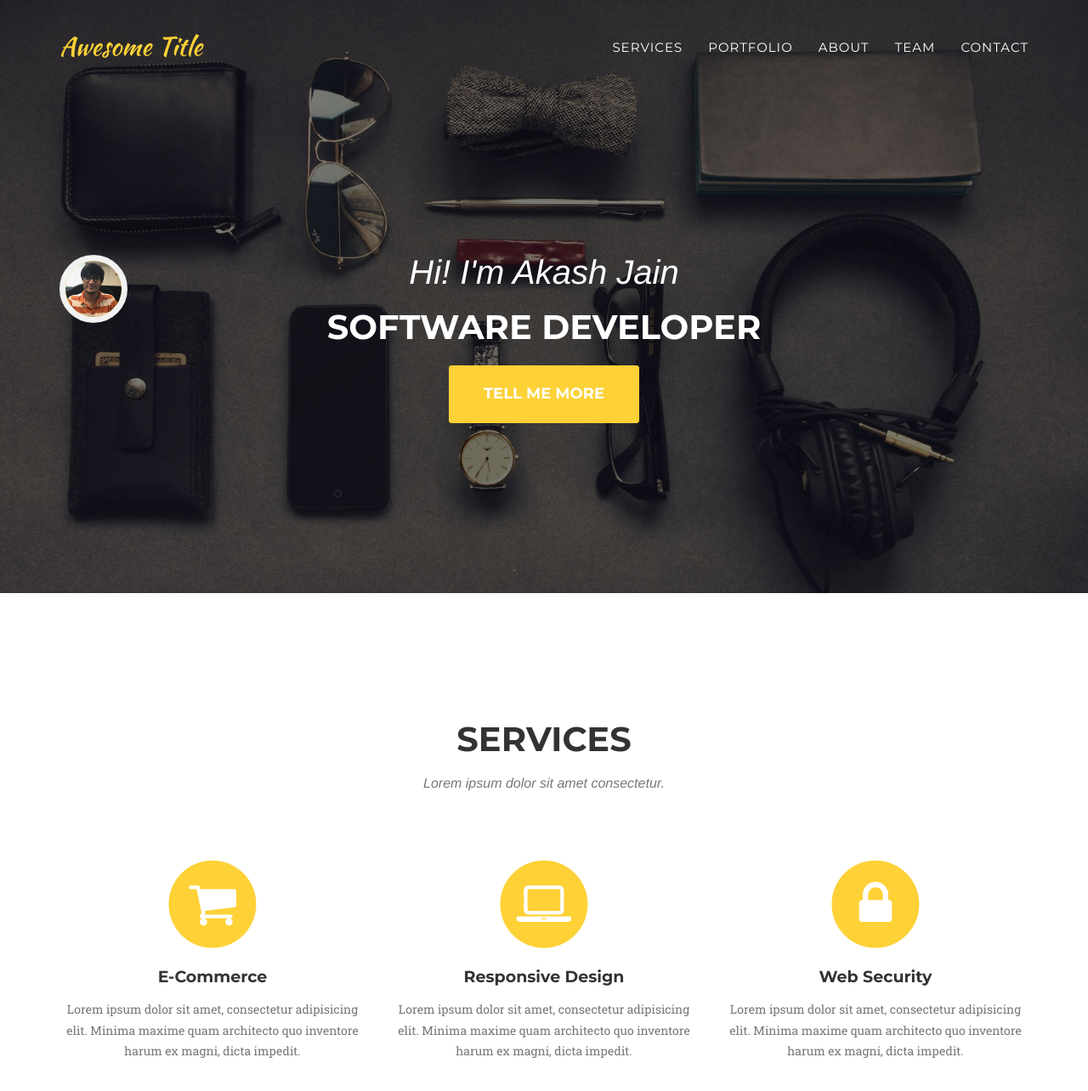
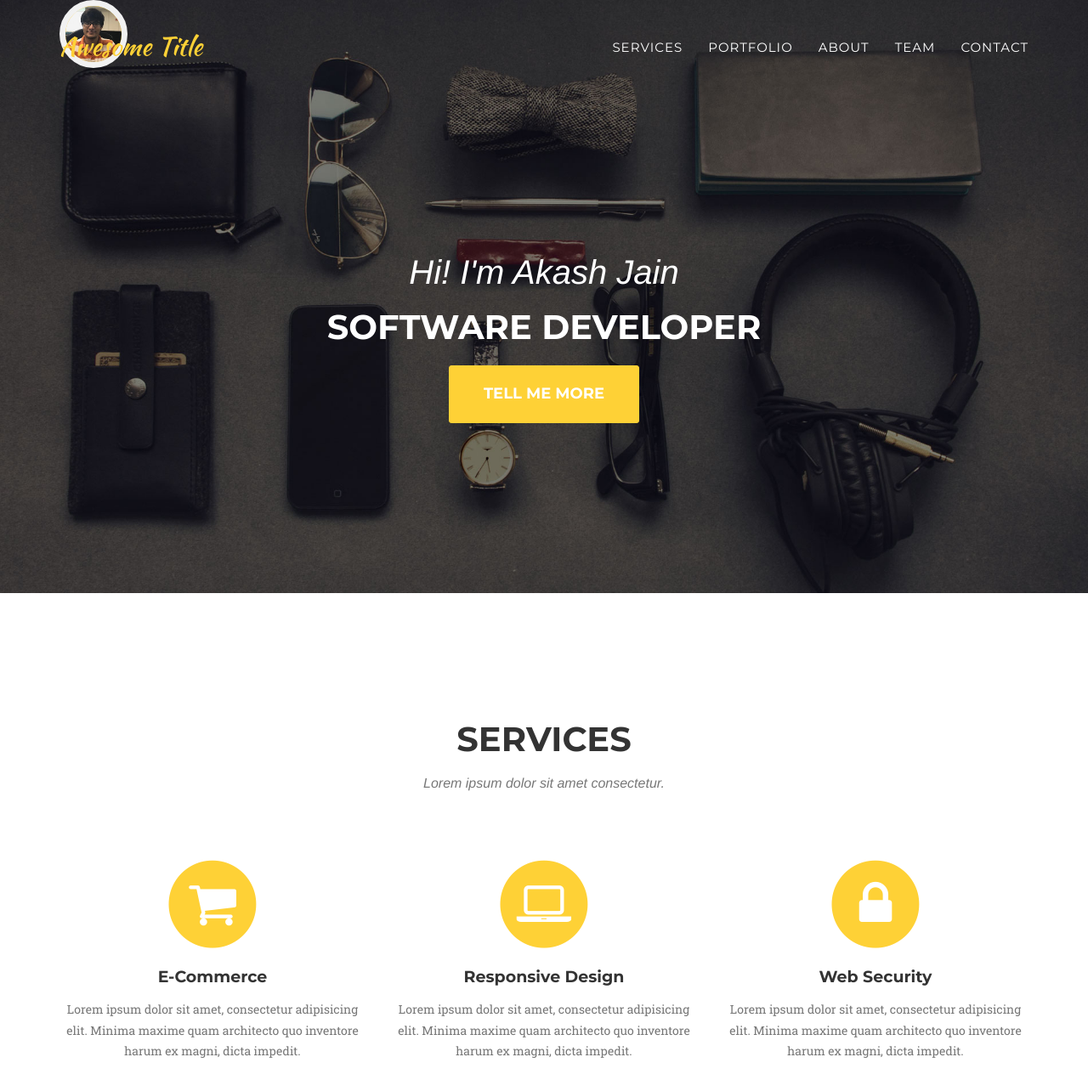
Before and after one commit to akash0212/akash0212.github.io, a Jekyll site: the page built from index.html, in a window 1280 px wide and 1400 px high. Shown: the top 1284 px of the window at 85% size. Built offline with Jekyll 4.4.1, drawn with Linux system fonts in a browser that asks for light colours; some web fonts are replaced.

Commit message:
Image fix

```diff
--- a/_includes/css/agency.css
+++ b/_includes/css/agency.css
@@ -309,7 +309,7 @@ header .intro-text .intro-heading-v2 {
     line-height: 40px;
 }
 
-header .intro-text .timeline-image {
+header .timeline-image {
     z-index: 100;
     position: absolute;
     width: 80px;
--- a/_includes/header.html
+++ b/_includes/header.html
@@ -43,10 +43,10 @@
     <!-- Header -->
     <header>
         <div class="container">
+			<div class="timeline-image">
+				<img class="img-circle img-responsive" src="img/team/profile_pic.jpg" alt="">
+			</div>
             <div class="intro-text">
-				<div class="timeline-image">
-					<img class="img-circle img-responsive" src="img/team/profile_pic.jpg" alt="">
-				</div>
                 <div class="intro-lead-in">Hi! I'm Akash Jain</div>
                 <div class="intro-heading-v2">Software Developer</div>
                 <a href="#services" class="page-scroll btn btn-xl">Tell Me More</a>
```
